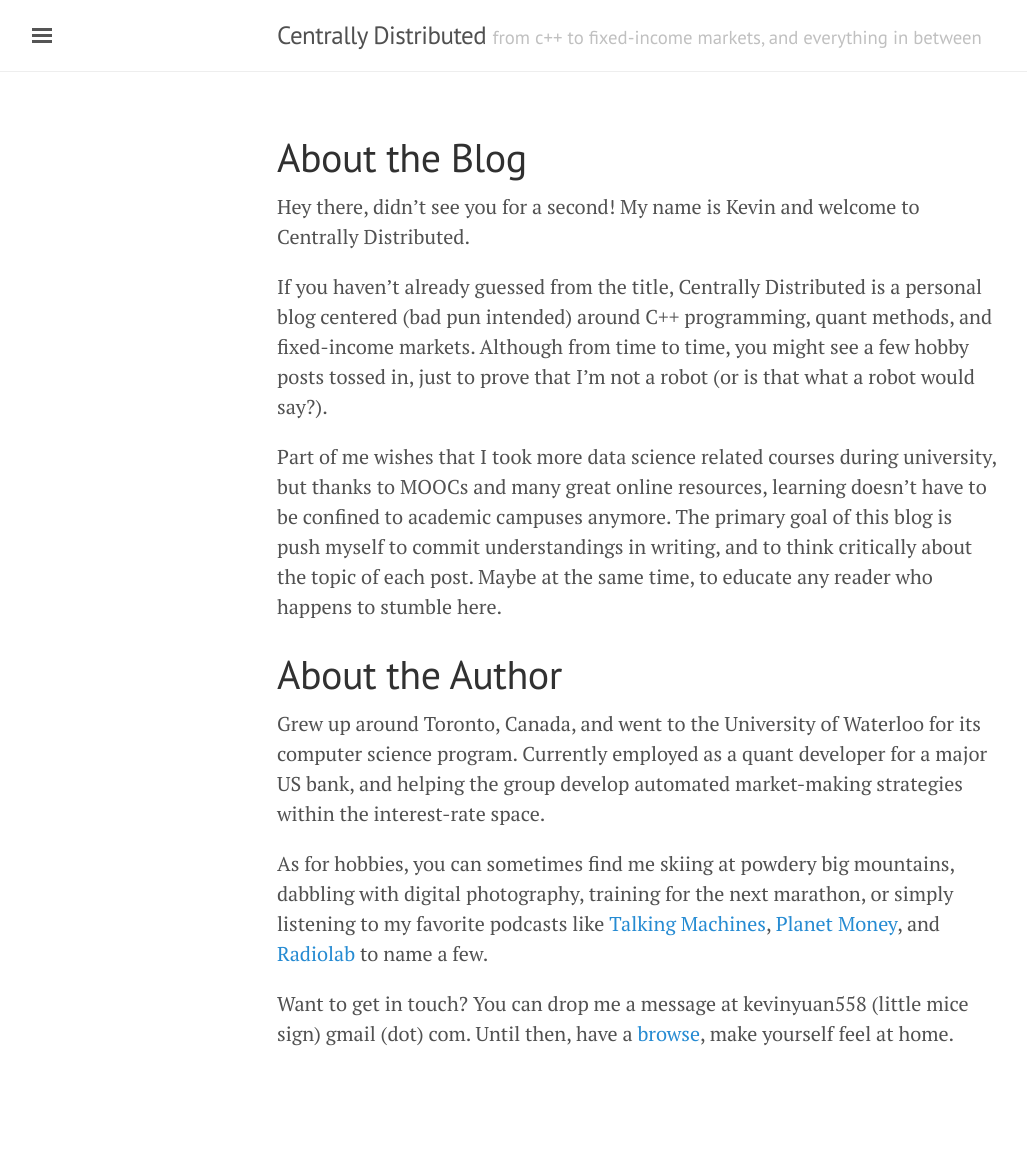
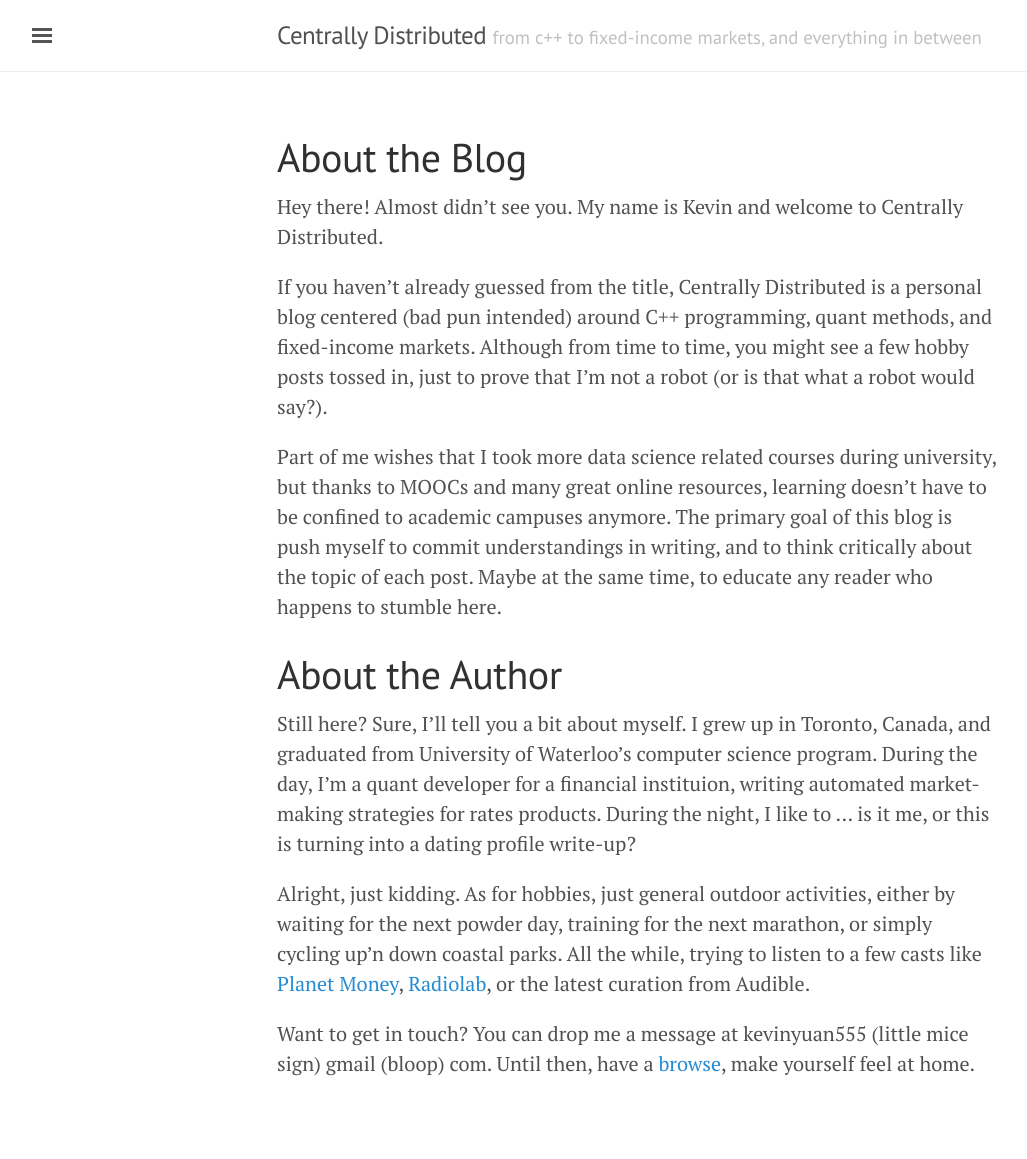
Before and after one commit to Estinox/estinox.github.io, a Jekyll site: the page built from about.md, in a window 1280 px wide. Shown: the whole page, without its empty margins (3-1030 px from the left). Built offline with Jekyll 4.4.1, drawn with Linux system fonts in a browser that asks for light colours; comment, search, counter and statistics services are not loaded; before the commit the page ends 1129 px from its top, so only the background shows below that.

Commit message:
new about me

```diff
--- a/about.md
+++ b/about.md
@@ -2,7 +2,7 @@
 layout: page
 title: About the Blog
 ---
-Hey there, didn't see you for a second! My name is Kevin and welcome to Centrally Distributed.
+Hey there! Almost didn't see you. My name is Kevin and welcome to Centrally Distributed.
 
 If you haven't already guessed from the title, Centrally Distributed is a personal blog centered (bad pun intended) around C++ programming, quant methods, and fixed-income markets. Although from time to time, you might see a few hobby posts tossed in, just to prove that I'm not a robot (or is that what a robot would say?).
 
@@ -10,8 +10,8 @@ Part of me wishes that I took more data science related courses during universit
 
 # About the Author
 
-Grew up around Toronto, Canada, and went to the University of Waterloo for its computer science program. Currently employed as a quant developer for a major US bank, and helping the group develop automated market-making strategies within the interest-rate space.
+Still here? Sure, I'll tell you a bit about myself. I grew up in Toronto, Canada, and graduated from University of Waterloo's computer science program. During the day, I'm a quant developer for a financial instituion, writing automated market-making strategies for rates products. During the night, I like to ...  is it me, or this is turning into a dating profile write-up?
 
-As for hobbies, you can sometimes find me skiing at powdery big mountains, dabbling with digital photography, training for the next marathon, or simply listening to my favorite podcasts like [Talking Machines](http://www.thetalkingmachines.com){:target="_blank"}, [Planet Money](http://www.npr.org/sections/money){:target="_blank"}, and [Radiolab](http://www.radiolab.org){:target="_blank"} to name a few.
+Alright, just kidding. As for hobbies, just general outdoor activities, either by waiting for the next powder day, training for the next marathon, or simply cycling up'n down coastal parks. All the while, trying to listen to a few casts like [Planet Money](http://www.npr.org/sections/money){:target="_blank"}, [Radiolab](http://www.radiolab.org){:target="_blank"}, or the latest curation from Audible.
 
-Want to get in touch? You can drop me a message at kevinyuan558 (little mice sign) gmail (dot) com. Until then, have a [browse]({{ site.baseurl }}/site_map/), make yourself feel at home.
+Want to get in touch? You can drop me a message at kevinyuan555 (little mice sign) gmail (bloop) com. Until then, have a [browse]({{ site.baseurl }}/site_map/), make yourself feel at home.
```
